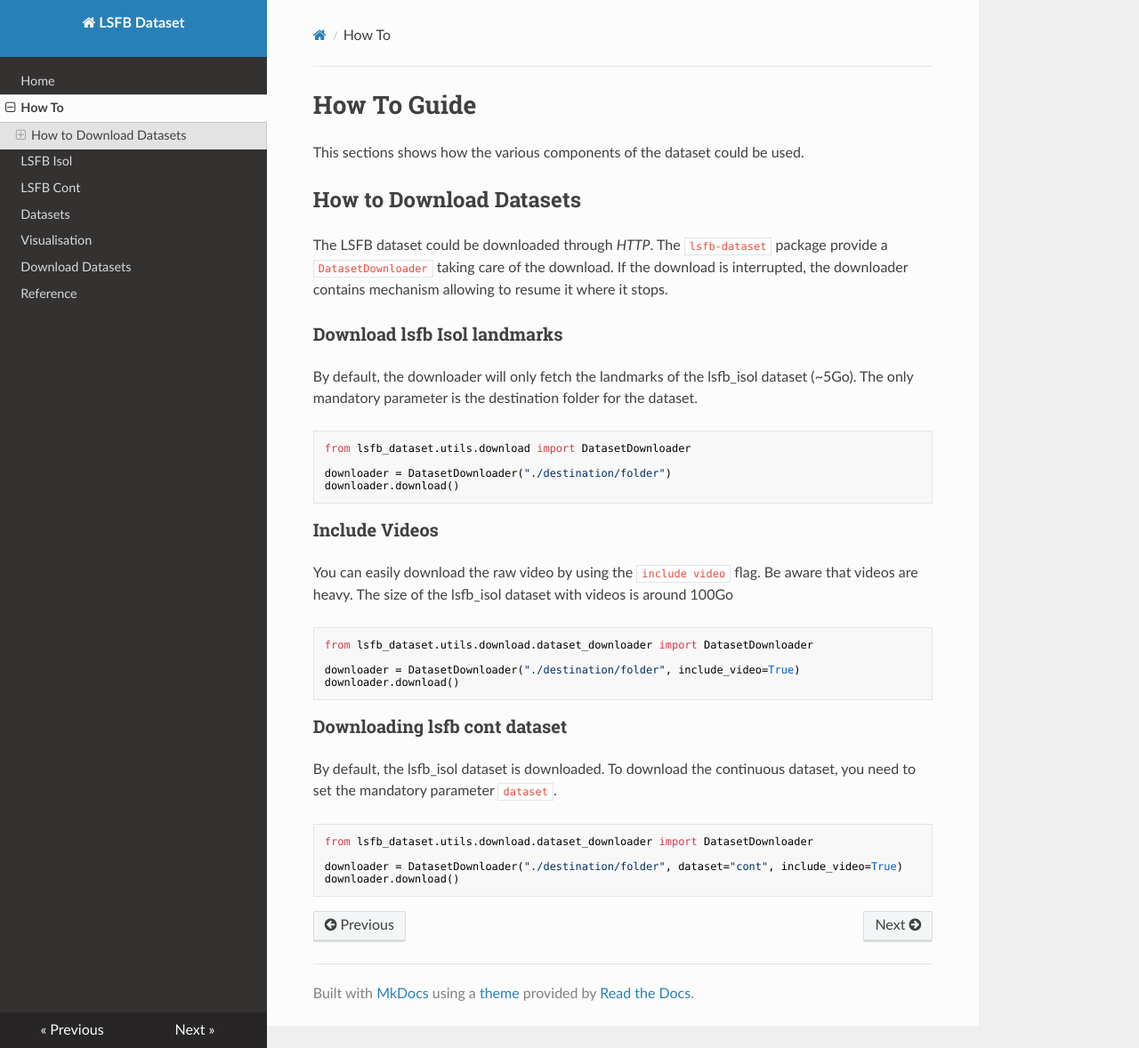
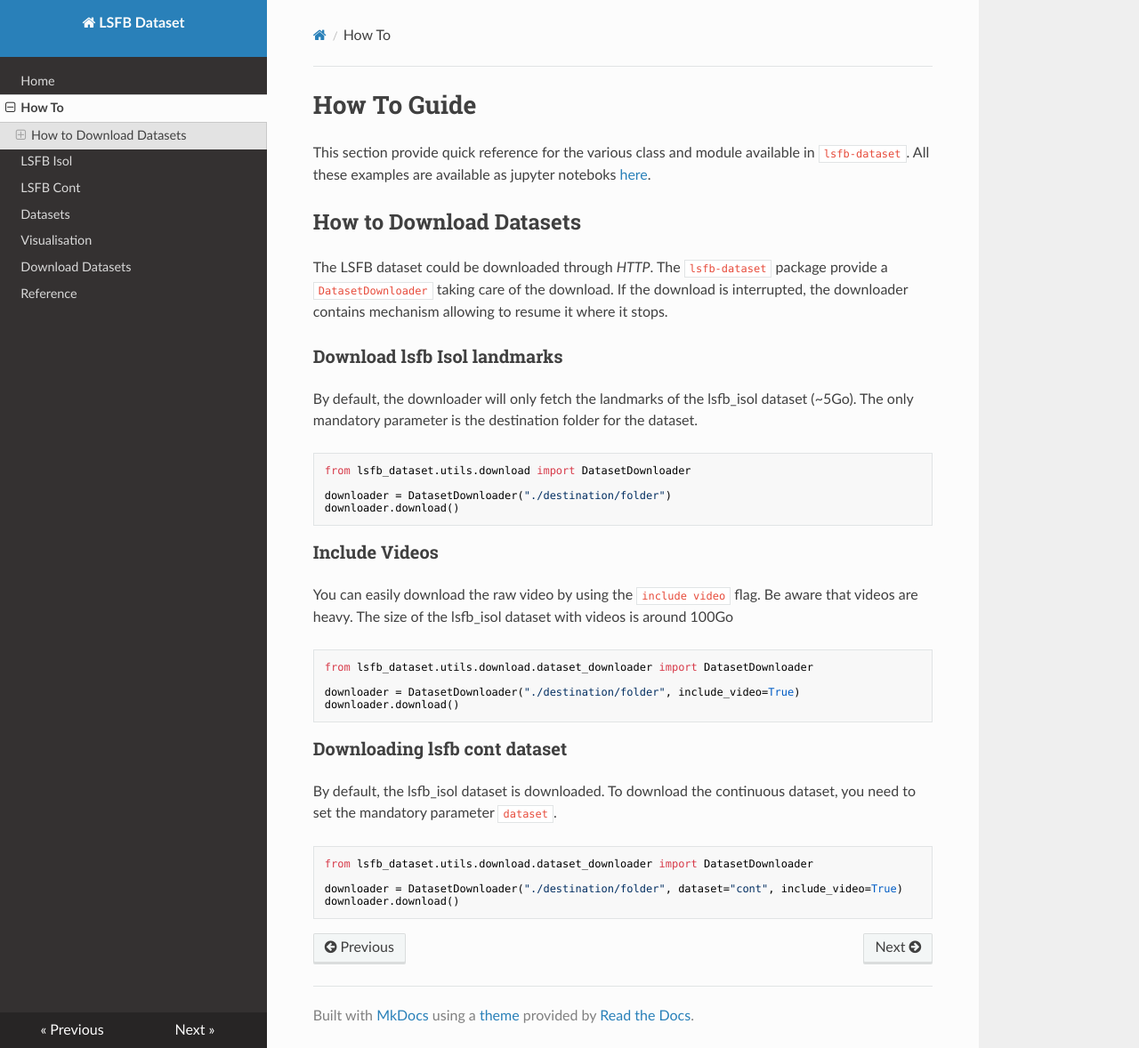
Before and after one commit to LSFB-Team/lsfb-dataset, an MkDocs documentation site: the page built from docs/howto.md, in a window 1280 px wide and 1178 px high. Shown: the whole window at 89% size. Built offline with MkDocs 1.6.1, drawn with Linux system fonts in a browser that asks for light colours; nearby versions of some CDN libraries.

Commit message:
Updating download example

```diff
--- a/docs/howto.md
+++ b/docs/howto.md
@@ -1,6 +1,6 @@
 # How To Guide
 
-This sections shows how the various components of the dataset could be used.
+This section provide quick reference for the various class and module available in `lsfb-dataset`. All these examples are available as jupyter noteboks [here](https://github.com/Jefidev/lsfb-dataset/tree/master/examples).
 
 ## How to Download Datasets
 
```
Also changed, not shown: 1 other file.
